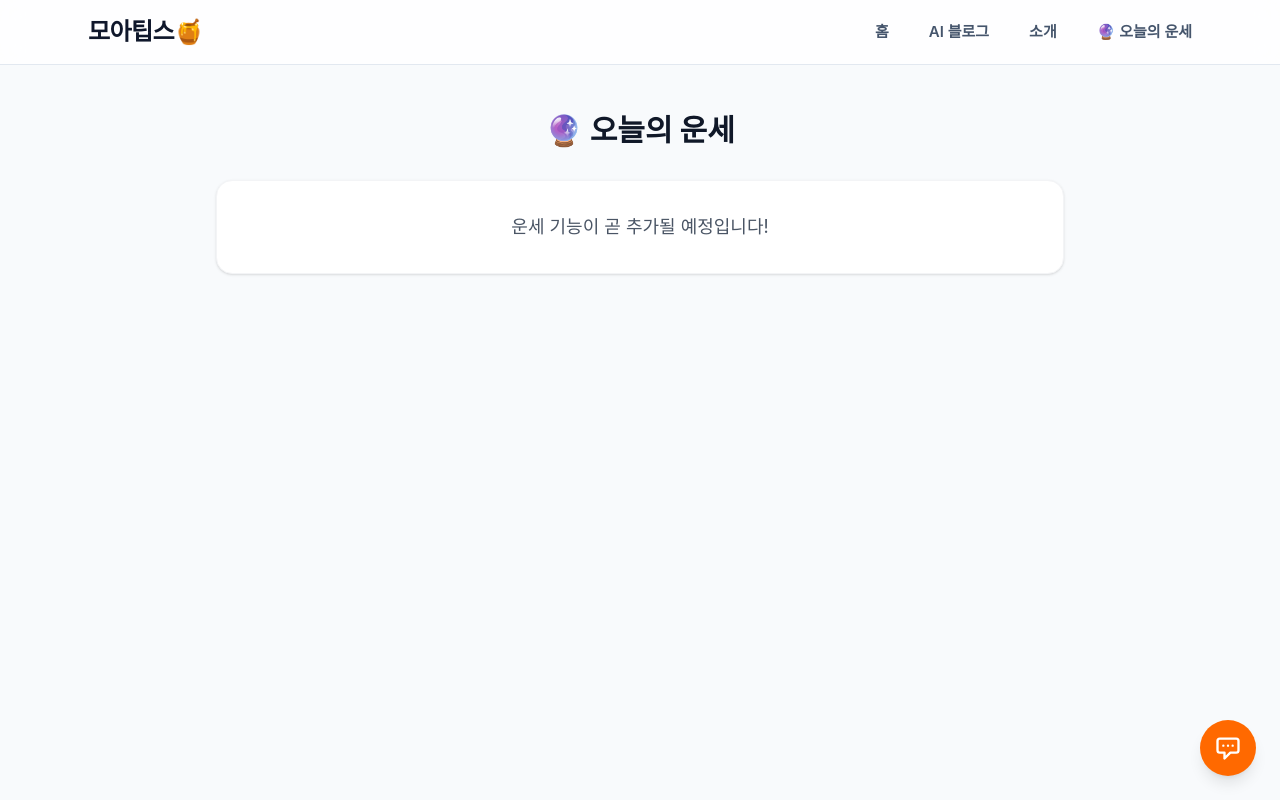
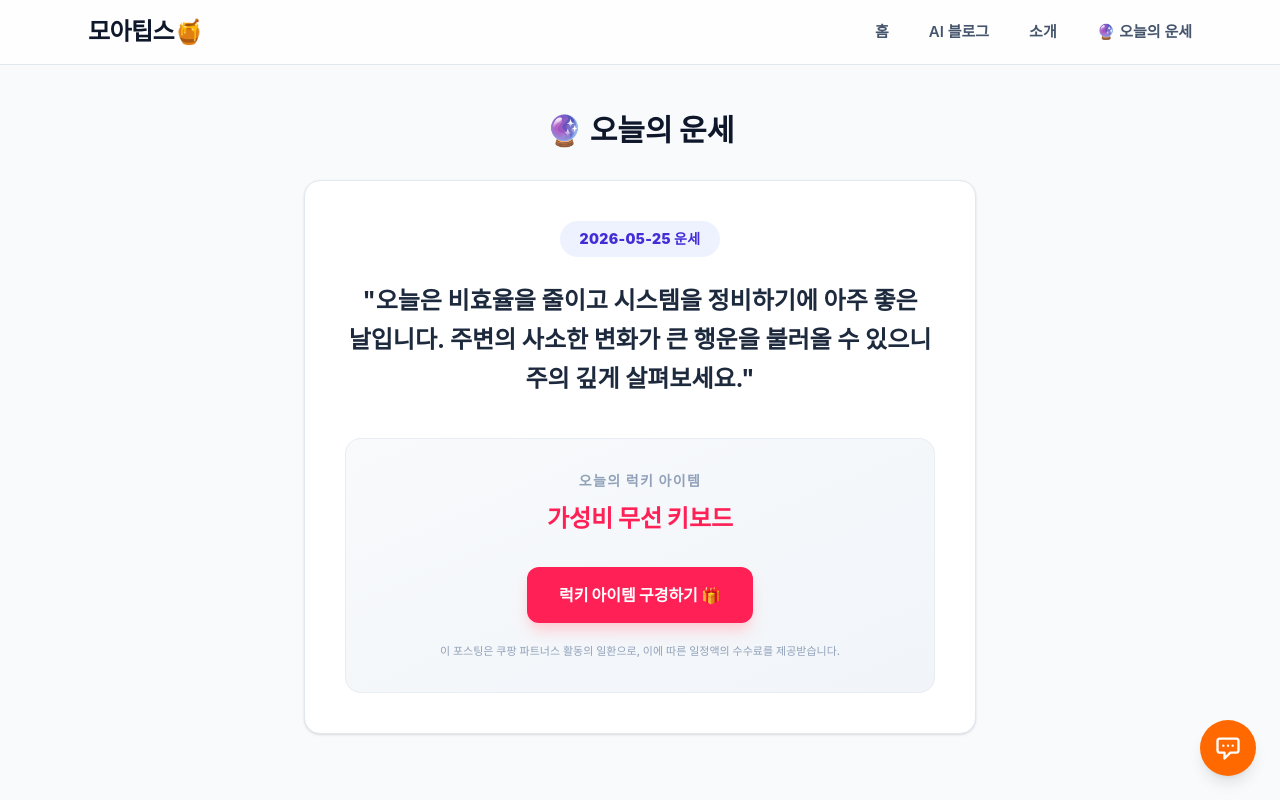
Before and after one commit to shomia-biz/vibe-local-info, a Next.js app: page /fortune in a window 1280 px wide. Built offline with nearby package versions, Linux system fonts and the light colour scheme; a web font is replaced by a local one.

Commit message:
feat: complete fortune UI and add GitHub Actions cron job

```diff
--- a/src/app/fortune/page.tsx
+++ b/src/app/fortune/page.tsx
@@ -1,18 +1,73 @@
-import React from 'react';
-import { Metadata } from 'next';
+"use client";
 
-export const metadata: Metadata = {
-  title: '오늘의 운세 | 수도권 모아팁스',
-  description: '매일 매일 업데이트되는 오늘의 운세를 확인해보세요.',
-};
+import React, { useEffect, useState } from 'react';
+
+interface FortuneData {
+  date: string;
+  general: string;
+  lucky_item: string;
+  coupang_url: string;
+}
 
 export default function FortunePage() {
+  const [fortuneData, setFortuneData] = useState<FortuneData | null>(null);
+  const [isLoading, setIsLoading] = useState(true);
+
+  useEffect(() => {
+    fetch('/data/today_fortune.json?t=' + Date.now())
+      .then(res => {
+        if (!res.ok) throw new Error('Fortune data not found');
+        return res.json();
+      })
+      .then(data => {
+        setFortuneData(data);
+        setIsLoading(false);
+      })
+      .catch(err => {
+        console.error(err);
+        setIsLoading(false);
+      });
+  }, []);
+
   return (
-    <main className="max-w-4xl mx-auto px-4 sm:px-6 py-12">
-      <h1 className="text-3xl font-bold text-gray-900 mb-8 text-center">🔮 오늘의 운세</h1>
-      <div className="bg-white rounded-2xl shadow-sm border border-gray-100 p-8 text-center">
-        <p className="text-gray-600 text-lg">운세 기능이 곧 추가될 예정입니다!</p>
-      </div>
+    <main className="max-w-4xl mx-auto px-4 sm:px-6 py-12 min-h-[60vh]">
+      <h1 className="text-3xl font-extrabold text-slate-900 mb-8 text-center">🔮 오늘의 운세</h1>
+
+      {isLoading ? (
+        <div className="bg-white rounded-2xl shadow-sm border border-slate-200 p-8 text-center">
+          <p className="text-slate-500 animate-pulse font-bold">운세 데이터를 불러오는 중입니다...</p>
+        </div>
+      ) : fortuneData ? (
+        <div className="bg-white rounded-2xl shadow-sm border border-slate-200 p-8 sm:p-10 text-center max-w-2xl mx-auto hover:shadow-lg transition-shadow">
+          <div className="mb-6 inline-block px-5 py-2 bg-indigo-50 text-indigo-700 rounded-full text-sm font-black tracking-wide">
+            {fortuneData.date} 운세
+          </div>
+
+          <p className="text-xl sm:text-2xl font-bold text-slate-800 leading-relaxed mb-10 break-keep">
+            "{fortuneData.general}"
+          </p>
+
+          <div className="bg-gradient-to-br from-slate-50 to-slate-100 rounded-2xl p-8 border border-slate-200/60">
+            <h3 className="text-sm font-black text-slate-400 mb-3 tracking-widest">오늘의 럭키 아이템</h3>
+            <p className="text-2xl font-black text-rose-500 mb-8">{fortuneData.lucky_item}</p>
+            <a
+              href={fortuneData.coupang_url}
+              target="_blank"
+              rel="noopener noreferrer"
+              className="inline-block w-full sm:w-auto px-8 py-4 bg-rose-500 text-white font-black rounded-xl shadow-lg shadow-rose-200 hover:bg-rose-600 hover:-translate-y-0.5 transition-all"
+            >
+              럭키 아이템 구경하기 🎁
+            </a>
+            <p className="text-[11px] font-medium text-slate-400 mt-5">
+              이 포스팅은 쿠팡 파트너스 활동의 일환으로, 이에 따른 일정액의 수수료를 제공받습니다.
+            </p>
+          </div>
+        </div>
+      ) : (
+        <div className="bg-white rounded-2xl shadow-sm border border-slate-200 p-8 text-center">
+          <p className="text-slate-600 font-medium">아직 오늘의 운세가 준비되지 않았습니다. 잠시 후 다시 확인해주세요!</p>
+        </div>
+      )}
     </main>
   );
 }
```
